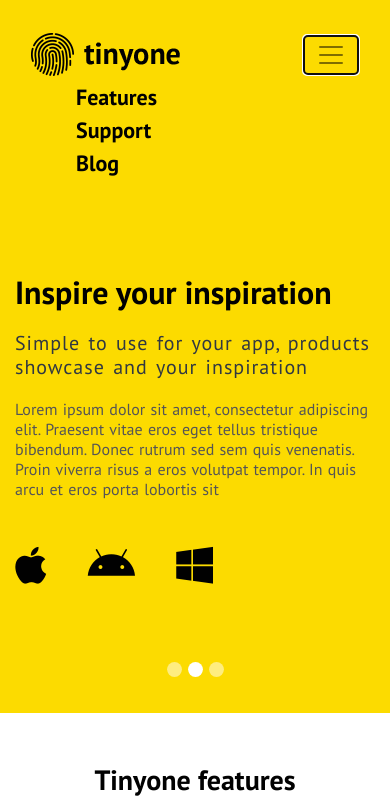
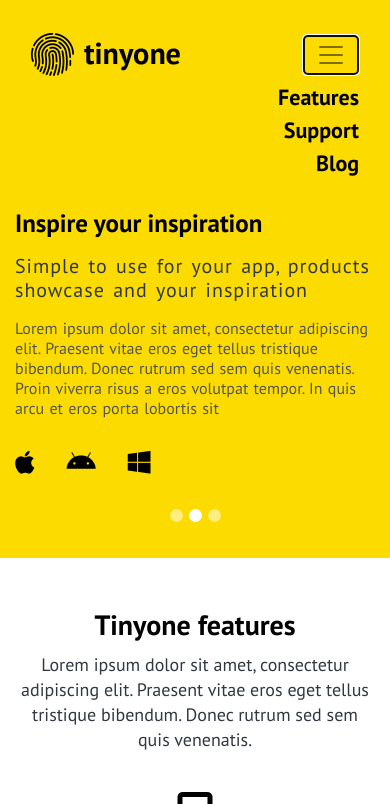
Before and after one commit to syedalamia/bootstrap_tinyone, a plain HTML site: page index.html in a window 390 px wide. Both pictures are taken after a click on the button "Toggle navigation". Shown: the top 804 px of the page. Drawn offline with nearby package versions, Linux system fonts and the light colour scheme.

Commit message:
Update media.css

```diff
--- a/css/media.css
+++ b/css/media.css
@@ -1,5 +1,42 @@
 /*// Extra small devices (portrait phones, less than 576px)*/
 @media (max-width: 575.98px) {
+	/*header start*/
+	.menu ul li a{
+		padding: 0 0 !important;
+		text-align: right;
+	}
+	/*header end*/
+	/*slider start*/
+	.slider {
+		padding-bottom: 60px;
+	}
+	.slider_content {
+		margin-top: 0px;
+	}
+	.slider_content h1 {
+		font-size: 25px;
+	}
+	.slider_content h2 {
+		font-size: 20px;
+		margin: 16px 0;
+	}
+	.slider_content p {
+		margin-bottom: 25px;
+	}
+	.slider_icon {
+		font-size: 26px;
+	}
+	.slider_icon li {
+		margin-right: 25px !important;
+	}
+	.cid {
+		bottom: -50px;
+	}
+	.cid li {
+		width: 13px;
+		height: 13px;
+	}
+	/*slider end*/
 	/*features start*/
 	.features {
 		padding-top: 50px;
@@ -52,6 +89,27 @@
 
 /*// Small devices (landscape phones, 576px and up)*/
 @media (min-width: 576px) and (max-width: 767.98px) {
+	/*header start*/
+	.menu ul li a{
+		padding: 0 0 !important;
+		text-align: right;
+	}
+	/*header end*/
+	/*slider start*/
+	.slider {
+		padding-bottom: 60px;
+	}
+	.slider_content {
+		margin-top: 20px;
+	}
+	.cid {
+		bottom: -50px;
+	}
+	.cid li {
+		width: 13px;
+		height: 13px;
+	}
+	/*slider end*/
 
 	/*features start*/
 	.features {
```
